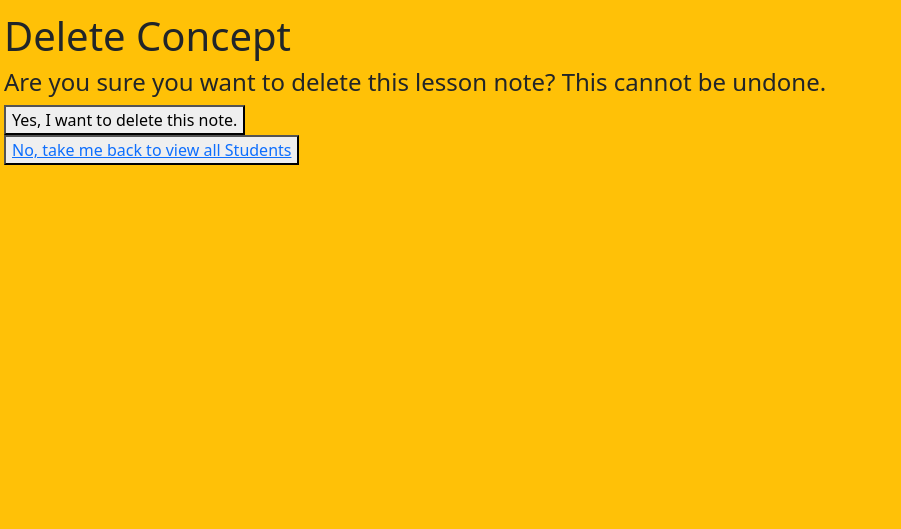
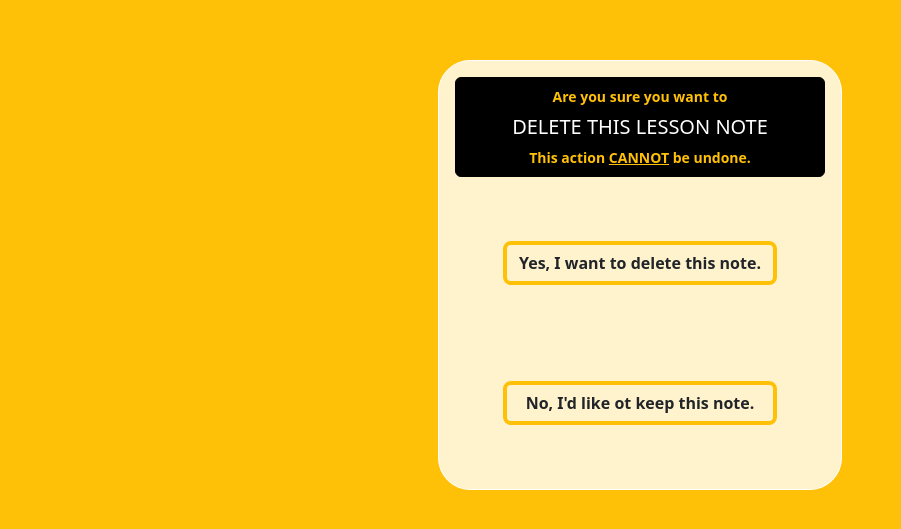
Before and after one commit to jhsu79/lesson-summary-generator, a Django app: page /students/1/lessons/1/delete/ in a window 1280 px wide. Shown: the part 66-595 px from the top of the page, without its empty margins (0-901 px from the left). Run offline with Django 5.2, Linux system fonts and the light colour scheme; a user stored in the database is signed in; tables that the repository leaves empty hold one stand-in row (values such as "Sample post").

Commit message:
complete confirmation and form styling

```diff
--- a/main_app/templates/home.html
+++ b/main_app/templates/home.html
@@ -1,9 +1,9 @@
 {% extends 'base.html' %}
 {% block content %}
 <div class="d-flex container-fluid flex-row p-5 bg-warning justify-content-around w-75 rounded-2">
-    <div class="d-flex container-fluid m-2 p-5 d-flex bg-black justify-content-around w-75 fs-1 fw-bold text-white border border-white rounded-2">lesson</div>
-    <div class="d-flex container-fluid m-2 p-5 d-flex bg-warning-subtle justify-content-center w-75 fs-1 fw-bold border border-secondary text-secondary rounded-2">summary</div>
-    <div class="d-flex container-fluid m-2 p-5 d-flex bg-white justify-content-around fs-1 w-75 fw-bold border border-black rounded-2">generator</div>
+    <div class="d-flex container-fluid m-1 p-5 d-flex bg-black justify-content-around w-75 fs-1 fw-bold text-white border border-white rounded-2">lesson</div>
+    <div class="d-flex container-fluid m-1 p-5 d-flex bg-warning-subtle justify-content-center w-75 fs-1 fw-bold border border-secondary text-secondary rounded-2">summary</div>
+    <div class="d-flex container-fluid m-1 p-5 d-flex bg-white justify-content-around fs-1 w-75 fw-bold border border-black rounded-2">generator</div>
 </div>
 
 {% if user.is_authenticated %}
--- a/main_app/templates/main_app/concept_confirm_delete.html
+++ b/main_app/templates/main_app/concept_confirm_delete.html
@@ -2,9 +2,9 @@
 
 {% block content %}
 
-<div class="d-grid col-2 container-fluid justify-content-around"></div>
+<div class="d-grid mt-5 col-10 container-fluid justify-content-around">
   <form class="d-flex flex-column bg-warning-subtle w-100 p-3  text-secondary border border-white rounded-5" action="" method="POST">
-    <h4 class="bg-black p-2 text-center text-warning border border-black fw-semibold rounded-2 mb-5">are you sure you want to delete this concept? <br></br>THIS CANNOT BE UNDONE. </h4>
+    <small class="bg-black p-2 text-center text-warning border border-black fw-semibold rounded-2 mb-3">Are you sure you want to <h4 class="fs-5 text-white mt-2">DELETE THIS STUDENT</h4>This action <u>CANNOT</u> be undone. </small>
     {% csrf_token %}
     <button class= "btn btn-outline-dark m-5 border border-warning border-4 fw-bold rounded-3" type="submit" value="Yes">Yes, I want to delete this concept.</button>
     <a class= "btn btn-outline-dark m-5 border border-warning border-4 fw-bold rounded-3" href="{% url 'detail' concept.id %}" value="No">Nevermind, i want to keep this concept.</a>
--- a/main_app/templates/main_app/concept_form.html
+++ b/main_app/templates/main_app/concept_form.html
@@ -2,7 +2,7 @@
 {% block content %}
 
 
-<form class="d-flex flex-column bg-warning-subtle w-100 p-3 justify-content-left text-secondary border border-white rounded-5" action="" method="POST">
+<form class="d-flex flex-column bg-warning-subtle w-100 p-3 justify-content-left text-secondary border border-black rounded-5" action="" method="POST">
   <h3 class="bg-warning p-2 text-black border border-black fw-semibold rounded-2 mb-5">add a new <strong class="text-secondary fs-2">concept</strong></h3>
   {% csrf_token %}
     <table>
--- a/main_app/templates/main_app/lessonnote_confirm_delete.html
+++ b/main_app/templates/main_app/lessonnote_confirm_delete.html
@@ -1,13 +1,11 @@
 {% extends 'base.html' %}
 
 {% block content %}
-  <h1>Delete Concept</h1>
-
-  <h4>Are you sure you want to delete this lesson note? This cannot be undone. </h4>
-
-  <form action="" method="POST">
+<div class="d-grid col-10 mt-5 container-fluid justify-content-around">
+  <form class="d-flex flex-column bg-warning-subtle w-100 p-3  text-secondary border border-white rounded-5" action="" method="POST">
+    <small class="bg-black p-2 text-center text-warning border border-black fw-semibold rounded-2 mb-3">Are you sure you want to <h4 class="fs-5 text-white mt-2">DELETE THIS LESSON NOTE</h4>This action <u>CANNOT</u> be undone. </small>
     {% csrf_token %}
-    <button type="submit" value="Yes">Yes, I want to delete this note.</button>
+    <button class= "btn btn-outline-dark m-5 border border-warning border-4 fw-bold rounded-3" type="submit" value="Yes">Yes, I want to delete this note.</button>
+    <a class="btn btn-outline-dark m-5 border border-warning border-4 fw-bold rounded-3" href="{% url 'students_index' %}"> No, I'd like ot keep this note.</a>
   </form>
-  <button><a href="{% url 'students_index' %}"> No, take me back to view all Students</a></button>
 {% endblock %}
--- a/main_app/templates/main_app/student_form.html
+++ b/main_app/templates/main_app/student_form.html
@@ -2,7 +2,7 @@
 {% block content %}
 
 <div>
-<form class="d-flex flex-column bg-warning-subtle w-100 p-3 justify-content-left text-secondary border border-white rounded-5" action="" method="POST">
+<form class="d-flex flex-column bg-warning-subtle w-100 p-3 justify-content-left text-secondary border border-black rounded-5" action="" method="POST">
   <h3 class="bg-warning p-2 text-black border border-black fw-semibold rounded-2 mb-5">add a new <strong class="text-secondary fs-2">student</strong></h3>
     {% csrf_token %}
     <table>
```
Also changed, not shown: main_app/templates/main_app/student_confirm_delete.html (+7 -8 lines).
